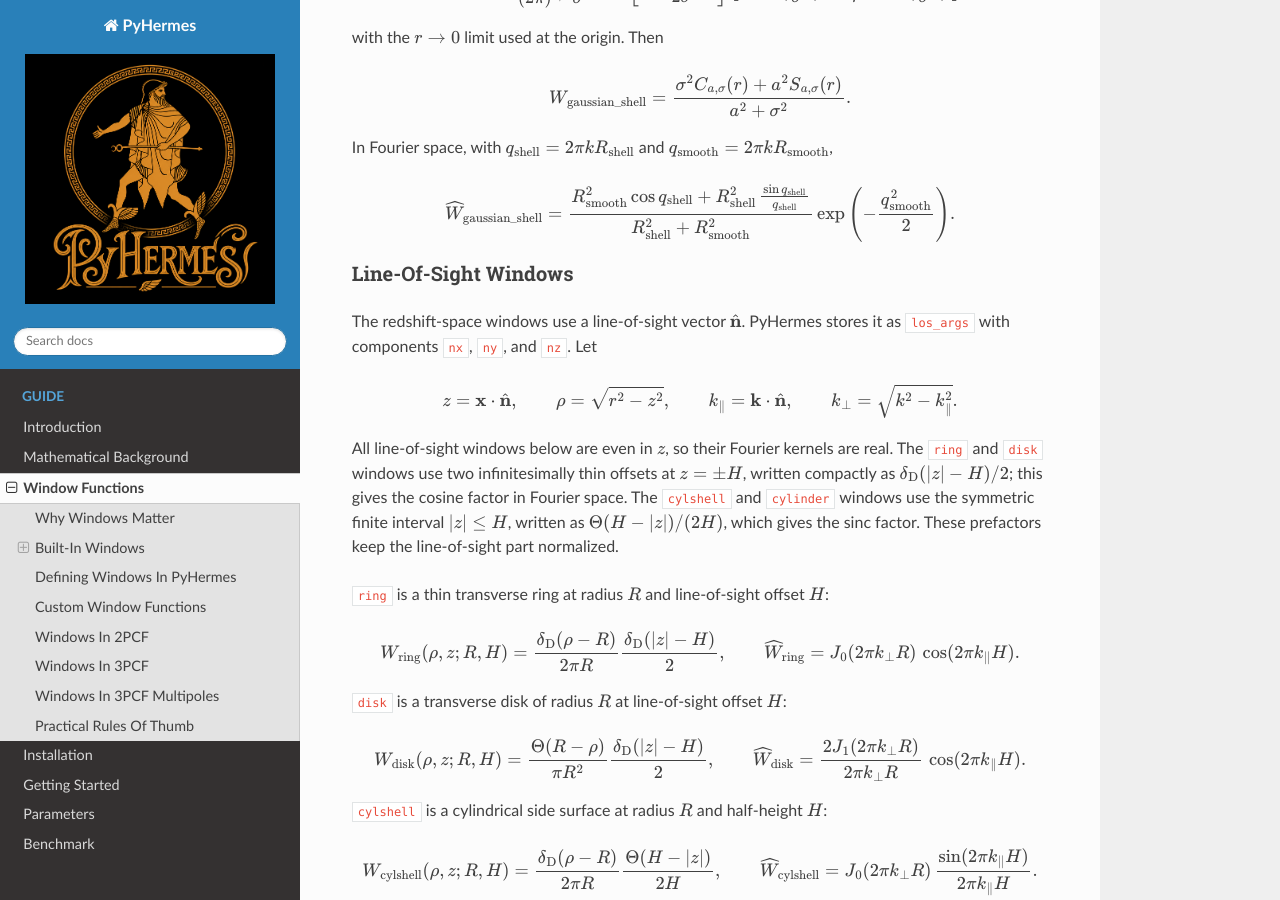
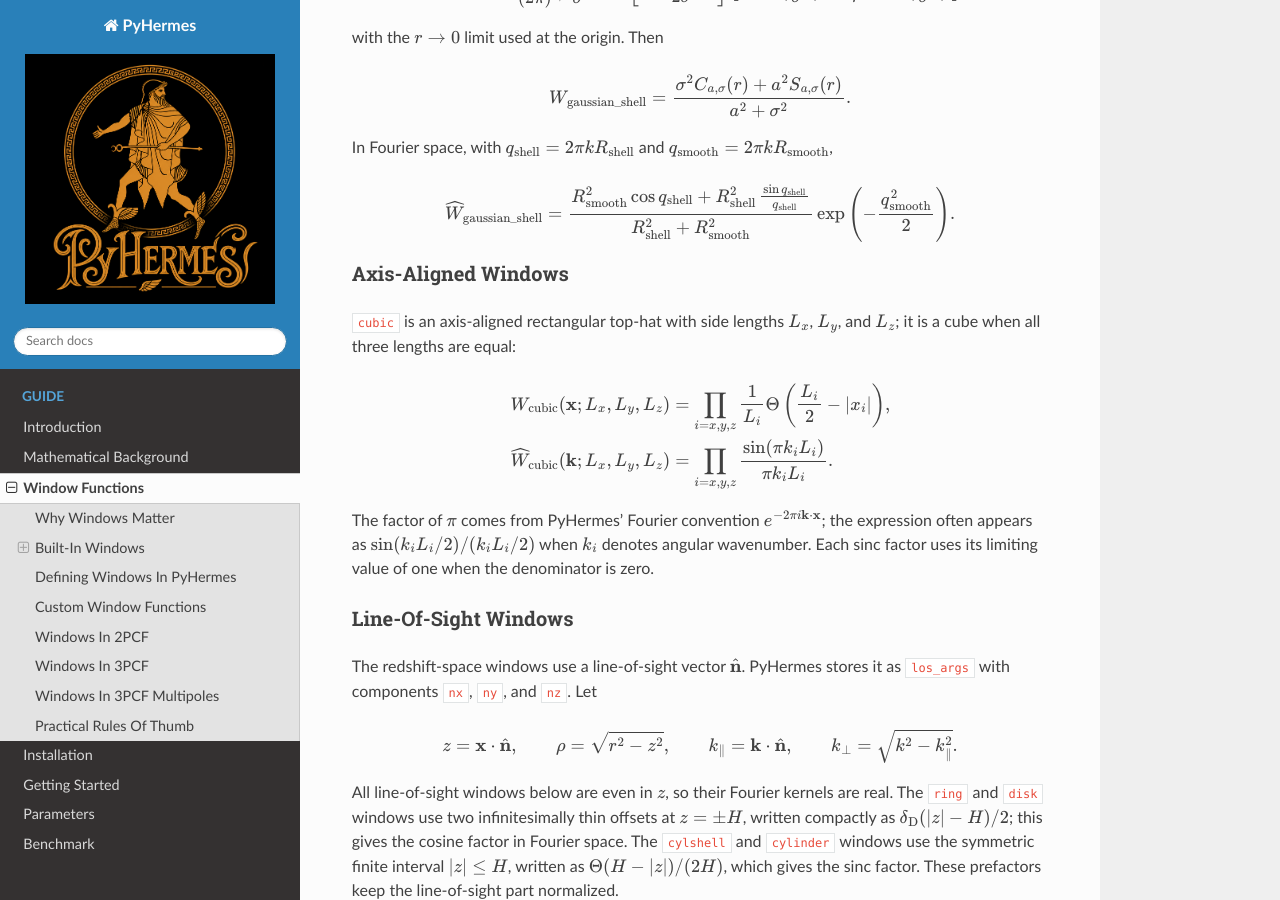
Before and after one commit to SYSUSPA-Projects/PyHermes, a Sphinx documentation site: the page built from docs/windows.rst, in a window 1280 px wide and 900 px high, scrolled down 1651 px. Built offline with Sphinx 7.4.7 and the Read the Docs theme 3.1.0, drawn with Linux system fonts in a browser that asks for light colours; some of the changed text lies outside the part shown.

Commit message:
feat: add cubic axis-aligned window function and update documentation

```diff
--- a/docs/param/cal/cal.rst
+++ b/docs/param/cal/cal.rst
@@ -31,6 +31,7 @@ Common radial windows use the following length parameters:
 - ``sphere``, ``gaussian``, ``shell``: ``R``
 - ``gaussian_shell``: ``R_shell`` for the shell-like oscillation scale and
   ``R_smooth`` for the Gaussian damping scale
+- ``cubic``: ``Lx``, ``Ly``, and ``Lz`` for the three axis-aligned side lengths
 - ``ring``, ``disk``, and ``cylinder``: ``R`` and ``H``; optional
   line-of-sight components ``nx``, ``ny``, and ``nz`` belong in
   ``los_args``
--- a/docs/param/defaults/defaults.rst
+++ b/docs/param/defaults/defaults.rst
@@ -209,7 +209,7 @@ Notes
 
   Use descriptive length names for custom and compound windows. For example,
   a custom finite shell can use ``R_in`` and ``R_out``; ``gaussian_shell`` uses
-  ``R_shell`` and ``R_smooth``.
+  ``R_shell`` and ``R_smooth``; ``cubic`` uses ``Lx``, ``Ly``, and ``Lz``.
 
 - In most workflows, you only need to override a small subset of the defaults.
   The rest can safely remain untouched.
--- a/docs/windows.rst
+++ b/docs/windows.rst
@@ -45,9 +45,10 @@ Fourier convention
    \int d^3x\,W(\mathbf{x})\,
    e^{-2\pi i\mathbf{k}\cdot\mathbf{x}}.
 
-For isotropic windows, :math:`r=|\mathbf{x}|`, :math:`k=|\mathbf{k}|`, and
-:math:`q=2\pi kR`. The standard windows below are normalized so that
-:math:`\int d^3x\,W(\mathbf{x})=1` and :math:`\widehat W(0)=1`.
+The standard windows below are normalized so that
+:math:`\int d^3x\,W(\mathbf{x})=1` and :math:`\widehat W(0)=1`. For isotropic
+windows, :math:`r=|\mathbf{x}|`, :math:`k=|\mathbf{k}|`, and
+:math:`q=2\pi kR`.
 
 Isotropic Windows
 ~~~~~~~~~~~~~~~~~
@@ -145,6 +146,32 @@ In Fourier space, with
    R_{\rm shell}^2 + R_{\rm smooth}^2
    }
    \exp\left(-{q_{\rm smooth}^2\over 2}\right).
+
+Axis-Aligned Windows
+~~~~~~~~~~~~~~~~~~~~
+
+``cubic`` is an axis-aligned rectangular top-hat with side lengths
+:math:`L_x`, :math:`L_y`, and :math:`L_z`; it is a cube when all three lengths
+are equal:
+
+.. math::
+
+   \begin{aligned}
+   W_{\rm cubic}(\mathbf{x};L_x,L_y,L_z)
+   &=
+   \prod_{i=x,y,z}{1\over L_i}
+   \Theta\left({L_i\over2}-|x_i|\right),\\
+   \widehat W_{\rm cubic}(\mathbf{k};L_x,L_y,L_z)
+   &=
+   \prod_{i=x,y,z}
+   {\sin(\pi k_i L_i)\over \pi k_i L_i}.
+   \end{aligned}
+
+The factor of :math:`\pi` comes from PyHermes' Fourier convention
+:math:`e^{-2\pi i\mathbf{k}\cdot\mathbf{x}}`; the expression often appears as
+:math:`\sin(k_i L_i/2)/(k_i L_i/2)` when :math:`k_i` denotes angular
+wavenumber. Each sinc factor uses its limiting value of one when the
+denominator is zero.
 
 Line-Of-Sight Windows
 ~~~~~~~~~~~~~~~~~~~~~
@@ -612,6 +639,8 @@ Practical Rules Of Thumb
 ------------------------
 
 - Use ``sphere`` for smoothing before Counting, 2PCF, or 3PCF measurements.
+- Use ``cubic`` when the desired smoothing support is an axis-aligned box rather
+  than a radial ball.
 - Use ``shell`` for real-space pair separations, or compose custom shell-like
   windows from ``sphere`` when a finite radial thickness is needed.
 - Use ``ring`` for thin redshift-space pair bins, ``cylshell`` for cylindrical
```
Also changed, not shown: 1 other file.
